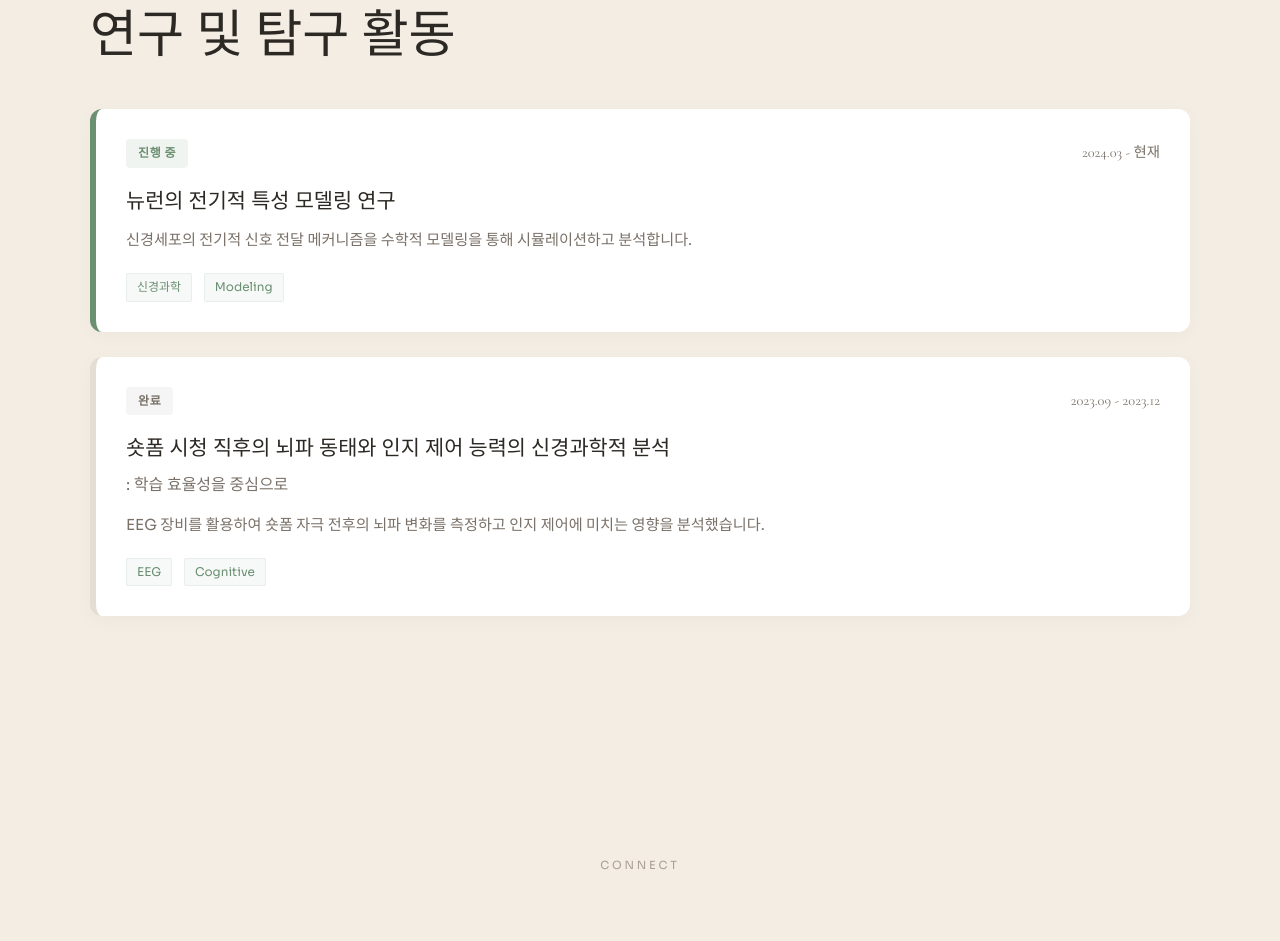
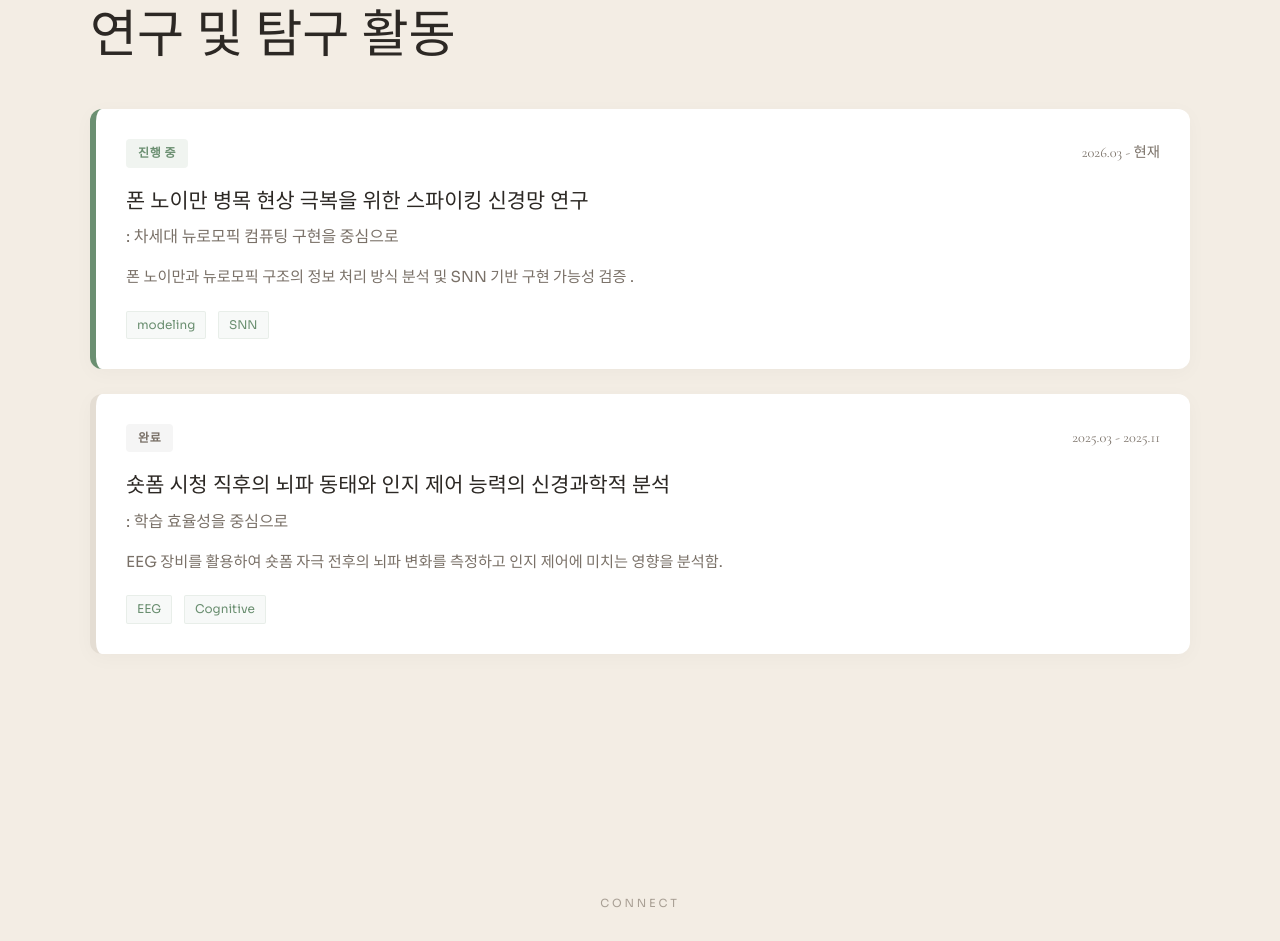
Before and after one commit to jiyun6065-lgtm/portfolio_CA, a plain HTML site: page index.html in a window 1280 px wide. Shown: the part 3292-4233 px from the top of the page. Drawn offline with nearby package versions, Linux system fonts and the light colour scheme.

Commit message:
Update index.html

```diff
--- a/index.html
+++ b/index.html
@@ -145,24 +145,25 @@
         <div class="research-item ongoing reveal">
           <div class="research-header">
             <span class="status-badge ongoing">진행 중</span>
-            <span class="research-date">2024.03 - 현재</span>
+            <span class="research-date">2026.03 - 현재</span>
           </div>
-          <h3 class="research-title">뉴런의 전기적 특성 모델링 연구</h3>
-          <p class="research-desc">신경세포의 전기적 신호 전달 메커니즘을 수학적 모델링을 통해 시뮬레이션하고 분석합니다.</p>
+          <h3 class="research-title">폰 노이만 병목 현상 극복을 위한 스파이킹 신경망 연구 </h3>
+          <p class="research-subtitle">: 차세대 뉴로모픽 컴퓨팅 구현을 중심으로</p>
+          <p class="research-desc"> 폰 노이만과 뉴로모픽 구조의 정보 처리 방식 분석 및 SNN 기반 구현 가능성 검증 .</p>
           <div class="research-tags">
-            <span class="tag">신경과학</span>
-            <span class="tag">Modeling</span>
+            <span class="tag">modeling</span>
+            <span class="tag">SNN</span>
           </div>
         </div>
 
         <div class="research-item completed reveal reveal-delay-1">
           <div class="research-header">
             <span class="status-badge completed">완료</span>
-            <span class="research-date">2023.09 - 2023.12</span>
+            <span class="research-date">2025.03 - 2025.11</span>
           </div>
           <h3 class="research-title">숏폼 시청 직후의 뇌파 동태와 인지 제어 능력의 신경과학적 분석</h3>
           <p class="research-subtitle">: 학습 효율성을 중심으로</p>
-          <p class="research-desc">EEG 장비를 활용하여 숏폼 자극 전후의 뇌파 변화를 측정하고 인지 제어에 미치는 영향을 분석했습니다.</p>
+          <p class="research-desc">EEG 장비를 활용하여 숏폼 자극 전후의 뇌파 변화를 측정하고 인지 제어에 미치는 영향을 분석함.</p>
           <div class="research-tags">
             <span class="tag">EEG</span>
             <span class="tag">Cognitive</span>
```
